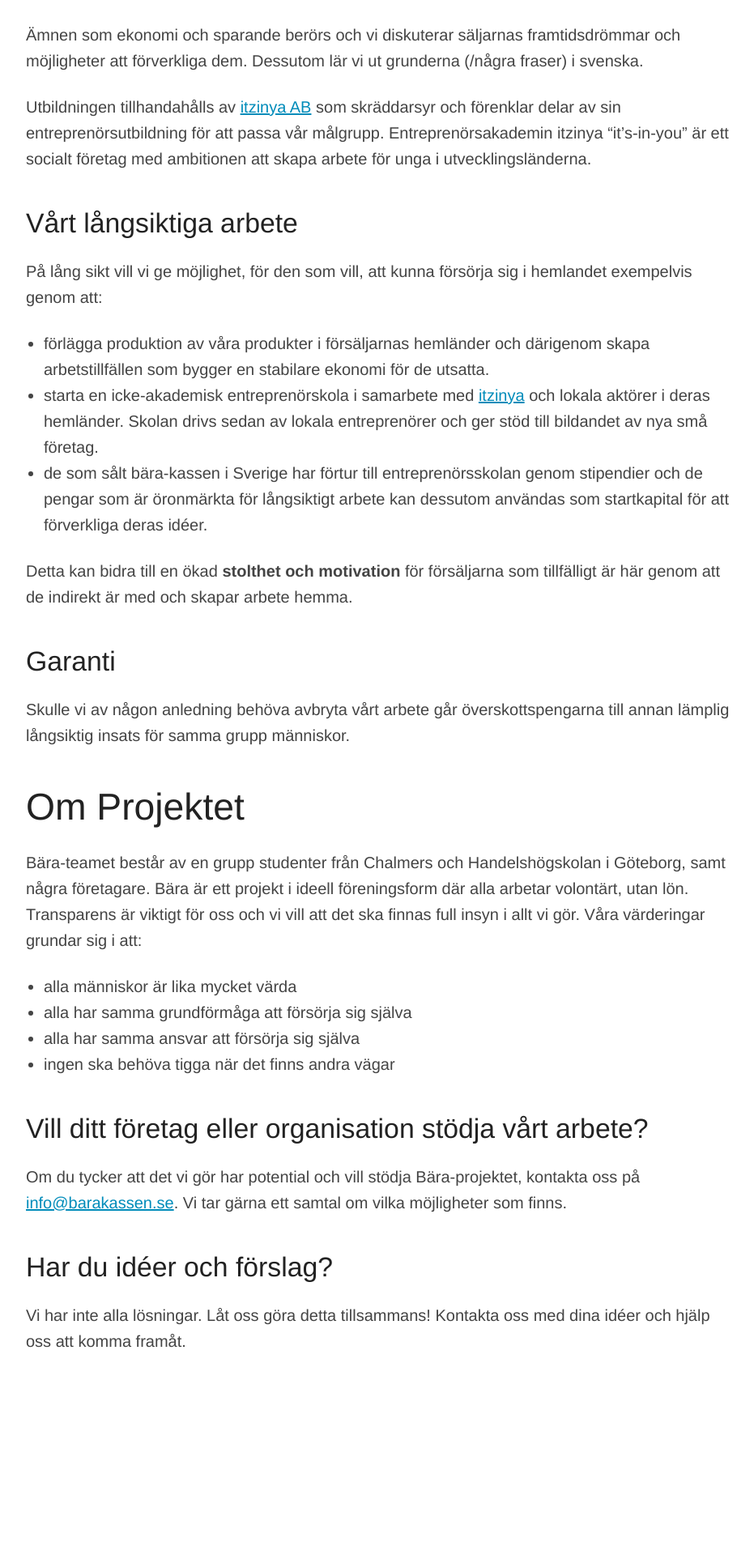
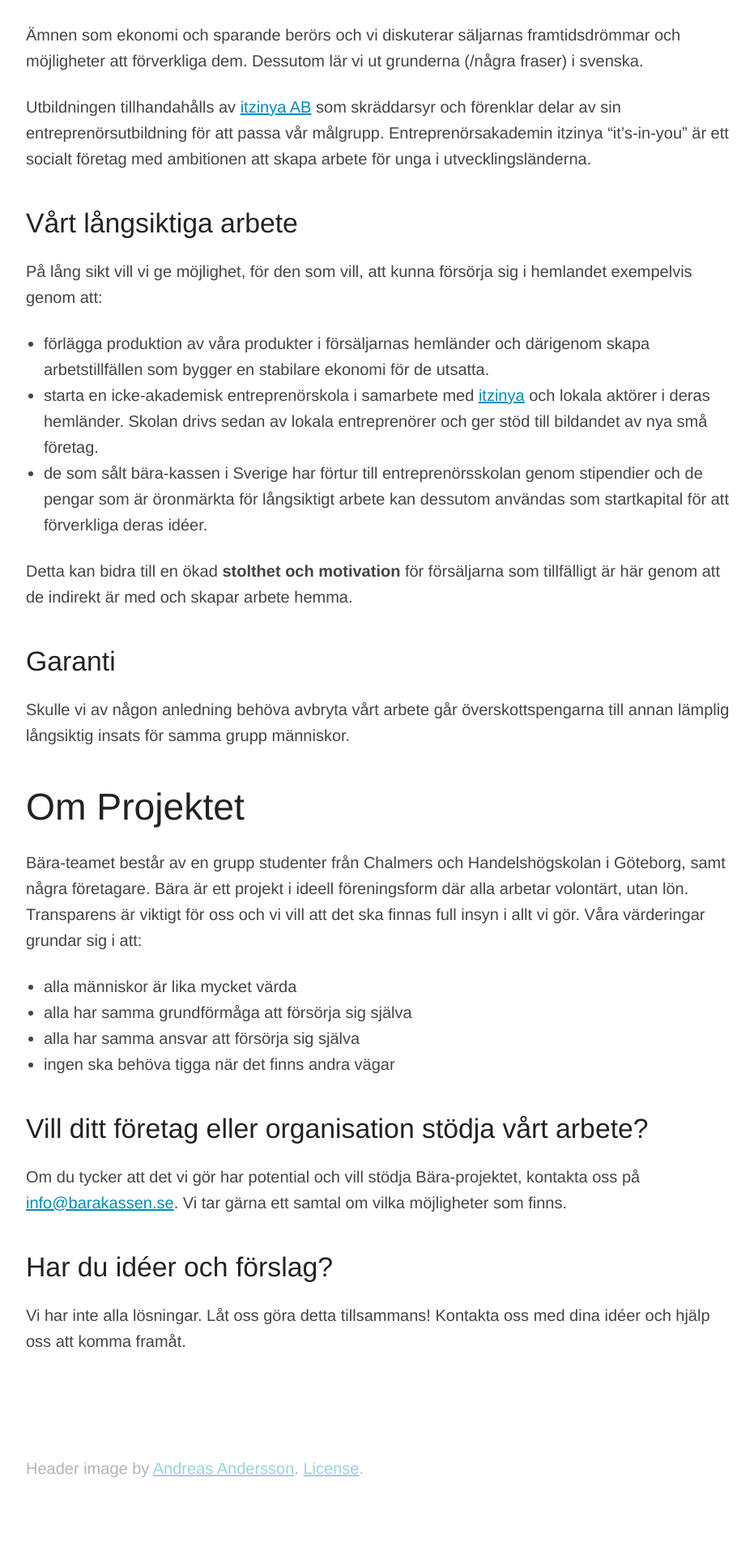
Before and after one commit to bara-se/bara-se.github.io, a Jekyll site: the page built from _posts/sv/0100-01-01-index.md, in a window 1280 px wide. Shown: the part 2108-4012 px from the top of the page at 81% size, without its empty margins (168-1099 px from the left). Built offline with Jekyll 4.4.1, drawn with Linux system fonts in a browser that asks for light colours; before the commit the page ends 3855 px from its top, so only the background shows below that.

Commit message:
Add image attribution

```diff
--- a/_layouts/default.html
+++ b/_layouts/default.html
@@ -31,6 +31,6 @@ title: "Bärakassen.se"
     {{ content }}
   </main>
   <footer>
-
+    <p>Header image by <a href="https://flic.kr/p/ovmVx7">Andreas Andersson</a>. <a href="https://creativecommons.org/licenses/by-nc-nd/2.0/">License</a>.
   </footer>
 </body>
--- a/css/site.scss
+++ b/css/site.scss
@@ -87,7 +87,7 @@ header {
   }
 }
 
-main {
+main, footer {
   @extend %default-width;
   padding: 2.5rem 1rem;
 }
@@ -99,6 +99,11 @@ svg {
   }
   max-width: 397px;
   margin-bottom: 1.5rem;
+}
+
+footer {
+  opacity: 0.4;
+  font-size: 0.8rem;
 }
 
 /* min-width 641px, medium screens */
```
